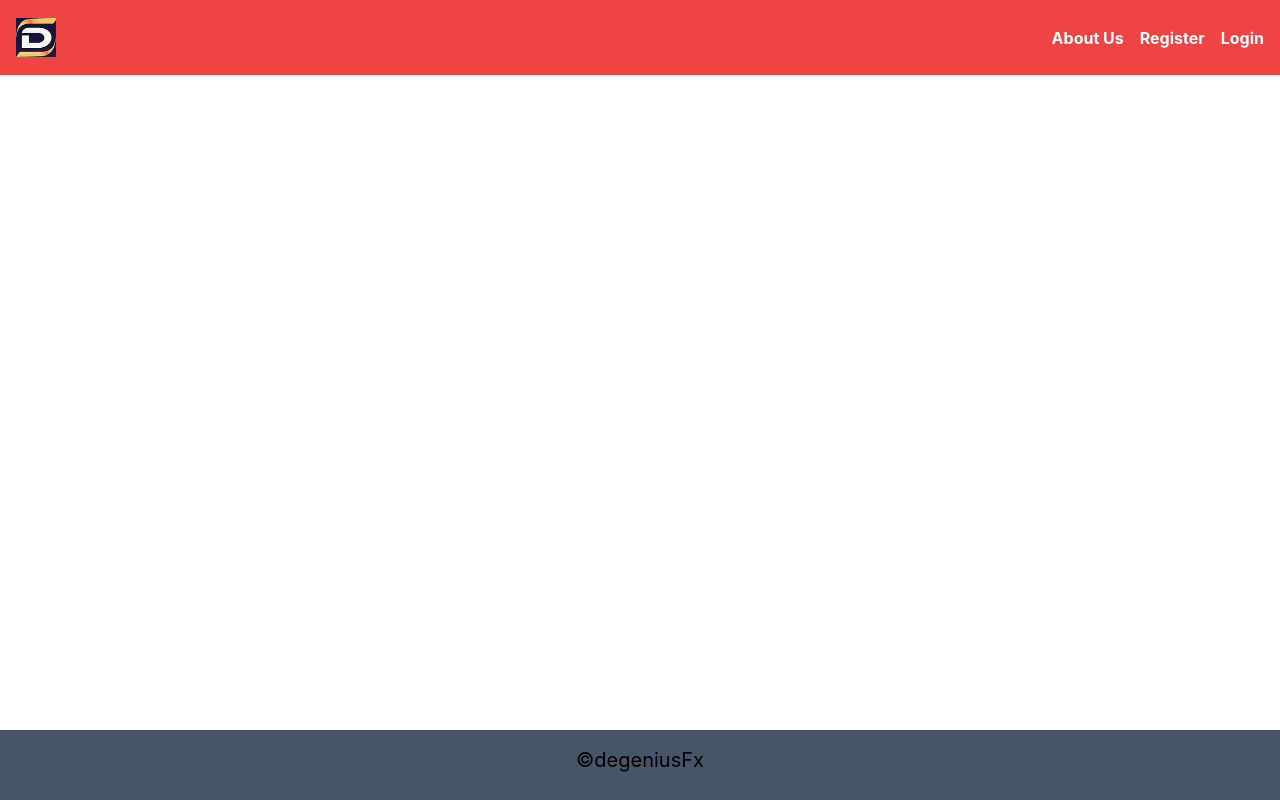
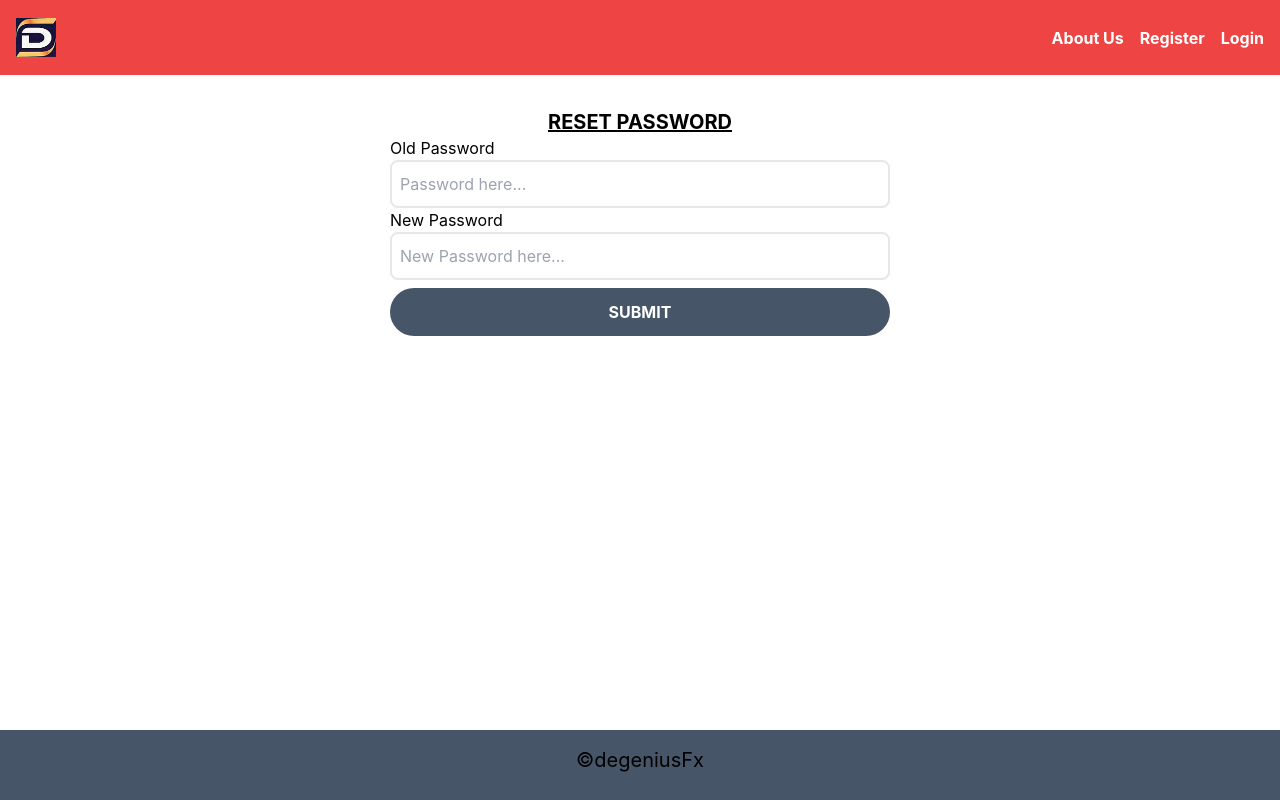
Before and after one commit to Adeyod/DeGeniusFx-frontend, a React (Vite) app: page /reset-password/1/1 in a window 1280 px wide. Built offline with nearby package versions, Linux system fonts and the light colour scheme.

Commit message:
forgotPasswordFrontend

```diff
--- a/package.json
+++ b/package.json
@@ -29,6 +29,7 @@
     "eslint-plugin-react-refresh": "^0.4.3",
     "postcss": "^8.4.30",
     "tailwindcss": "^3.3.3",
-    "vite": "^4.4.5"
+    "vite": "^4.4.5",
+    "vite-plugin-rewrite-all": "^1.0.1"
   }
 }
--- a/src/App.jsx
+++ b/src/App.jsx
@@ -9,6 +9,9 @@ import NavBar from './components/NavBar';
 import Footer from './components/Footer';
 import ProtectedRoute from './components/ProtectedRoute';
 import VerifyEmail from './pages/verifyEmail';
+import ForgotPassword from './pages/ForgotPassword';
+import NotFound from './pages/NotFound';
+import ResetPassword from './pages/ResetPassword';
 
 const App = () => {
   return (
@@ -19,6 +22,10 @@ const App = () => {
         <Route path="/about-us" element={<AboutUs />} />
         <Route path="/contact-us" element={<ContactUs />} />
         <Route path="/login" element={<Login />} />
+        <Route path="/reset-password/:id/:token" element={<ResetPassword />} />
+        <Route path="/forgot-password" element={<ForgotPassword />} />
+        <Route path="*" element={<NotFound />} />
+
         <Route path="/register" element={<Register />} />
         <Route path="/users/:id/confirm/:token" element={<VerifyEmail />} />
         <Route element={<ProtectedRoute />}>
--- a/src/components/NavBar.jsx
+++ b/src/components/NavBar.jsx
@@ -23,7 +23,7 @@ const NavBar = () => {
       toast.info(
         'Logout successful. Thank you for being our partner. We are expecting you back very soon'
       );
-      navigate('/register');
+      navigate('/login');
       return;
     } catch (error) {
       console.log(error);
--- /dev/null
+++ b/src/pages/ForgotPassword.jsx
@@ -0,0 +1,91 @@
+import { useState } from 'react';
+import { useNavigate } from 'react-router-dom';
+
+import { toast } from 'react-toastify';
+import { useSelector } from 'react-redux';
+
+const ForgotPassword = () => {
+  // const dispatch = useDispatch();
+  const navigate = useNavigate();
+
+  const [formData, setFormData] = useState('');
+  const [loading, setLoading] = useState(false);
+
+  const { currentUser } = useSelector((state) => state.users);
+
+  const handleChange = (e) => {
+    setFormData({ ...formData, [e.target.id]: e.target.value });
+  };
+
+  const handleSubmit = async (e) => {
+    e.preventDefault();
+
+    try {
+      setLoading(true);
+      if (currentUser) {
+        navigate('/');
+      }
+      const response = await fetch(
+        // 'http://localhost:3035/api/auth/forgotPassword',
+        'https://degeniusfx-backend.onrender.com/api/auth/forgotPassword',
+        {
+          method: 'POST',
+          headers: {
+            'Content-Type': 'application/json',
+          },
+          body: JSON.stringify(formData),
+        }
+      );
+      setLoading(false);
+      const api = await response.json();
+      if (api.success === true) {
+        toast.success(api.message);
+        navigate('/');
+        return;
+      }
+      console.log(api);
+    } catch (error) {
+      return toast.error(error.message);
+    }
+  };
+  // useEffect(() => {
+  //   handleSubmit();
+  // }, []);
+
+  return (
+    <div className=" justify-evenly  px-4">
+      <div className="">
+        <p className="text-xl underline mt-2 uppercase font-bold text-center">
+          forgot password
+        </p>
+
+        <div className="md:flex items-center justify-around">
+          <form onSubmit={handleSubmit}>
+            <div className="">
+              <div className="flex flex-col">
+                <label htmlFor="email" className="text-justify">
+                  Email Address
+                </label>
+                <input
+                  className="border-2 outline-none w-full lg:w-[500px] rounded-lg pl-2 h-12 "
+                  type="email"
+                  name="email"
+                  id="email"
+                  placeholder="Email here..."
+                  required
+                  onChange={handleChange}
+                />
+              </div>
+
+              <button className="w-full mt-2 bg-slate-600 uppercase rounded-full p-2 text-white font-bold h-12">
+                {loading ? 'LOADING' : 'submit'}
+              </button>
+            </div>
+          </form>
+        </div>
+      </div>
+    </div>
+  );
+};
+
+export default ForgotPassword;
--- a/src/pages/Login.jsx
+++ b/src/pages/Login.jsx
@@ -22,6 +22,7 @@ const Login = () => {
     dispatch(loginStart());
     try {
       const response = await fetch(
+        // 'http://localhost:3035/api/auth',
         'https://degeniusfx-backend.onrender.com/api/auth',
         {
           method: 'POST',
@@ -93,7 +94,10 @@ const Login = () => {
               </div>
 
               <div className="flex gap-2 font-bold mt-2">
-                <Link className="text-blue-700 hover:underline" to="/login">
+                <Link
+                  className="text-blue-700 hover:underline"
+                  to="/forgot-password"
+                >
                   Forgot Password ?
                 </Link>
               </div>
--- /dev/null
+++ b/src/pages/NotFound.jsx
@@ -0,0 +1,5 @@
+const NotFound = () => {
+  return <div>NotFound</div>;
+};
+
+export default NotFound;
--- /dev/null
+++ b/src/pages/ResetPassword.jsx
@@ -0,0 +1,95 @@
+import { useState } from 'react';
+import { useNavigate, useParams } from 'react-router-dom';
+import { toast } from 'react-toastify';
+
+const ResetPassword = () => {
+  const navigate = useNavigate();
+  const param = useParams();
+  const [formData, setFormData] = useState('');
+  const [loading, setLoading] = useState(false);
+
+  const handleChange = (e) => {
+    setFormData({ ...formData, [e.target.id]: e.target.value });
+  };
+
+  const handleSubmit = async (e) => {
+    e.preventDefault();
+    try {
+      setLoading(true);
+      const response = await fetch(
+        // `http://localhost:3035/api/auth/reset-password/${param.id}/${param.token}`,
+        `https://degeniusfx-backend.onrender.com/api/auth/reset-password/${param.id}/${param.token}`,
+        {
+          method: 'POST',
+          headers: {
+            'Content-Type': 'application/json',
+          },
+          body: JSON.stringify(formData),
+        }
+      );
+      const data = await response.json();
+
+      setLoading(false);
+      if (!data.success) {
+        toast.error(data.message);
+        return;
+      } else {
+        toast.success(data.message);
+        navigate('/login');
+      }
+    } catch (error) {
+      console.log(error);
+    }
+  };
+  return (
+    <div className=" flex flex-col justify-center  px-4 item-center mt-24">
+      <p className="text-xl underline mt-2 uppercase font-bold text-center">
+        Reset Password
+      </p>
+
+      <div className="md:flex items-center justify-around">
+        <form onSubmit={handleSubmit}>
+          <div className="">
+            <div className="flex flex-col">
+              <label htmlFor="oldPassword" className="text-justify">
+                Old Password
+              </label>
+              <input
+                className="border-2 outline-none w-full lg:w-[500px] rounded-lg pl-2 h-12 "
+                type="password"
+                name="oldPassword"
+                id="oldPassword"
+                minLength={8}
+                placeholder="Password here..."
+                required
+                onChange={handleChange}
+              />
+            </div>
+
+            <div className="flex flex-col">
+              <label htmlFor="newPassword" className="text-justify">
+                New Password
+              </label>
+              <input
+                className="border-2 outline-none w-full lg:w-[500px] rounded-lg pl-2 h-12 "
+                type="password"
+                name="newPassword"
+                id="newPassword"
+                minLength={8}
+                placeholder="New Password here..."
+                required
+                onChange={handleChange}
+              />
+            </div>
+
+            <button className="w-full mt-2 bg-slate-600 uppercase rounded-full p-2 text-white font-bold h-12">
+              {loading ? 'LOADING' : 'submit'}
+            </button>
+          </div>
+        </form>
+      </div>
+    </div>
+  );
+};
+
+export default ResetPassword;
--- a/vite.config.js
+++ b/vite.config.js
@@ -1,7 +1,8 @@
-import { defineConfig } from 'vite'
-import react from '@vitejs/plugin-react-swc'
+import { defineConfig } from 'vite';
+import react from '@vitejs/plugin-react-swc';
+import pluginRewriteAll from 'vite-plugin-rewrite-all';
 
 // https://vitejs.dev/config/
 export default defineConfig({
-  plugins: [react()],
-})
+  plugins: [react(), pluginRewriteAll()],
+});
```
Also changed, not shown: 1 other file (tests, documents, lock files or other folders).
